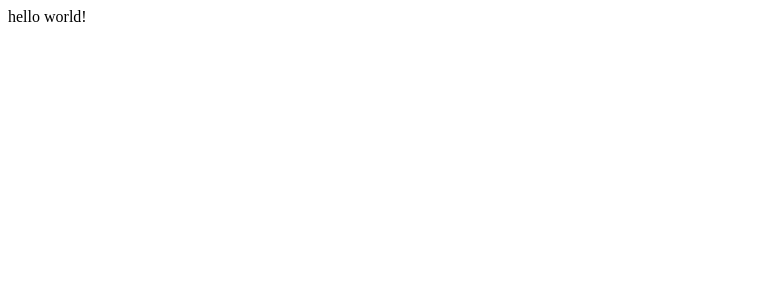
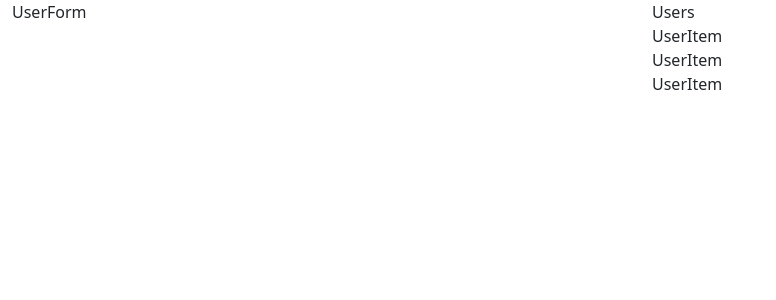
Before and after one commit to omurbekov-azamat/homework-57, a React (Create React App) app: page / in a window 1280 px wide. Shown: the top 300 px of the page, without its empty margins (0-776 px from the left). Built offline with nearby package versions, Linux system fonts and the light colour scheme.

Commit message:
commit-3; created components with some words and added in app.tsx

```diff
--- a/src/App.tsx
+++ /dev/null
@@ -1,11 +0,0 @@
-import React from 'react';
-
-function App() {
-  return (
-    <div>
-      hello world!
-    </div>
-  );
-}
-
-export default App;
--- /dev/null
+++ b/src/components/UserForm/UserForm.tsx
@@ -0,0 +1,11 @@
+import React from 'react';
+
+const UserForm = () => {
+  return (
+    <div>
+      UserForm
+    </div>
+  );
+};
+
+export default UserForm;
--- /dev/null
+++ b/src/components/Users/UserItem.tsx
@@ -0,0 +1,11 @@
+import React from 'react';
+
+const UserItem = () => {
+  return (
+    <div>
+      UserItem
+    </div>
+  );
+};
+
+export default UserItem;
--- /dev/null
+++ b/src/components/Users/Users.tsx
@@ -0,0 +1,15 @@
+import React from 'react';
+import UserItem from "./UserItem";
+
+const Users = () => {
+  return (
+    <div>
+      Users
+      <UserItem/>
+      <UserItem/>
+      <UserItem/>
+    </div>
+  );
+};
+
+export default Users;
--- /dev/null
+++ b/src/container/App.tsx
@@ -0,0 +1,22 @@
+import React from 'react';
+import UserForm from "../components/UserForm/UserForm";
+import Users from "../components/Users/Users";
+
+function App() {
+  return (
+    <>
+      <main className='container-fluid'>
+        <div className='row'>
+          <div className='col'>
+            <UserForm/>
+          </div>
+          <div className='col'>
+            <Users/>
+          </div>
+        </div>
+      </main>
+    </>
+  );
+}
+
+export default App;
--- a/src/index.tsx
+++ b/src/index.tsx
@@ -1,6 +1,7 @@
 import React from 'react';
 import ReactDOM from 'react-dom/client';
-import App from './App';
+import App from './container/App';
+import 'bootstrap/dist/css/bootstrap.min.css'
 
 const root = ReactDOM.createRoot(
   document.getElementById('root') as HTMLElement
```
